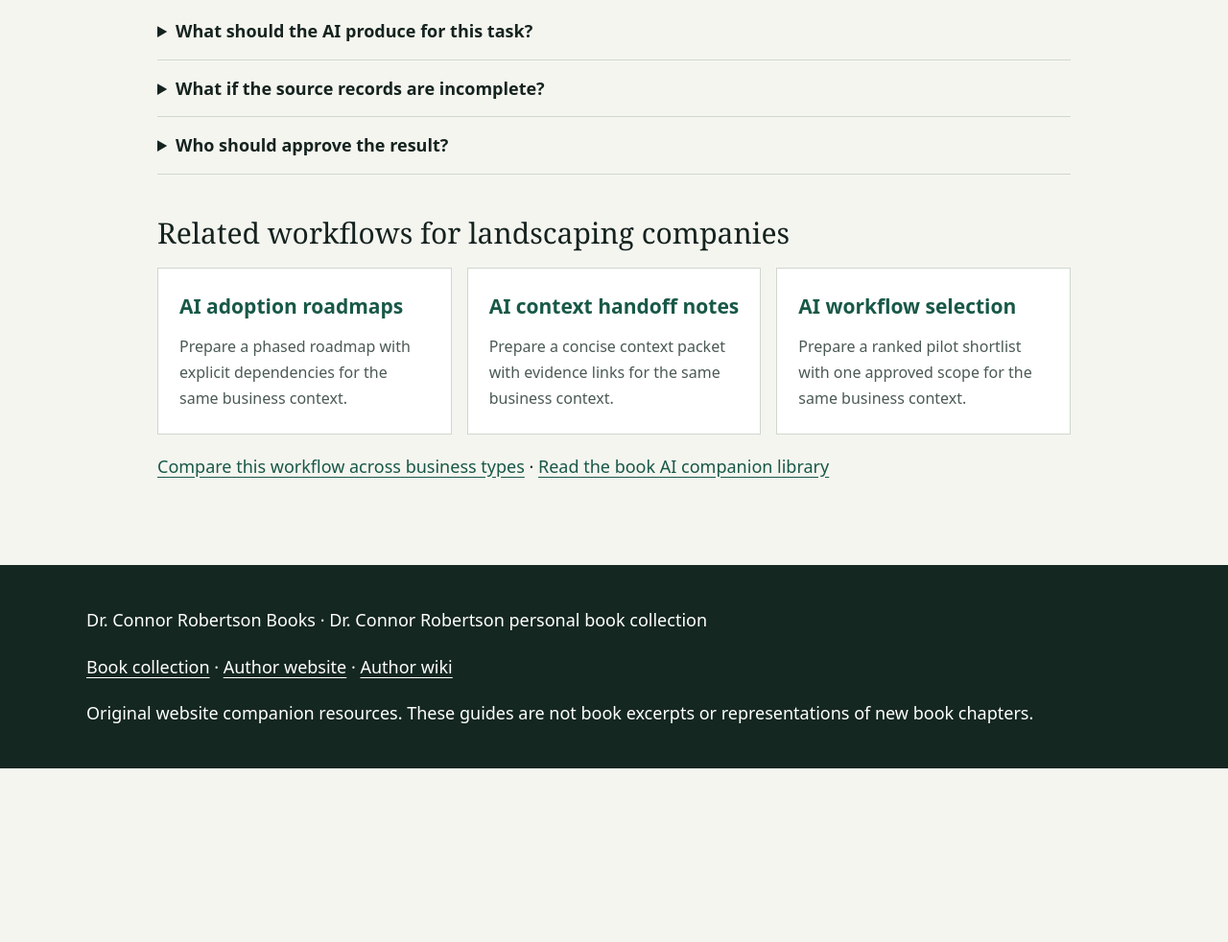
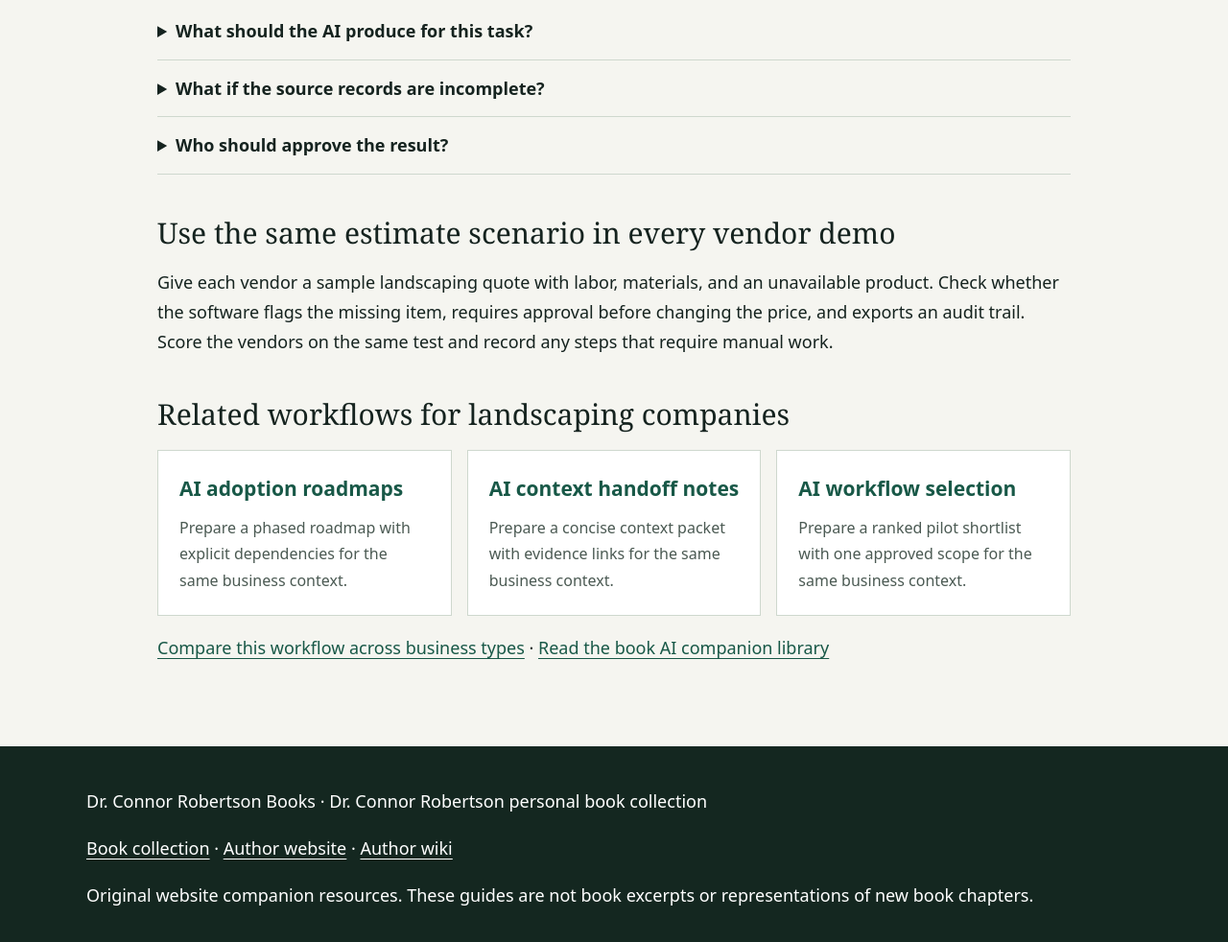
Before and after one commit to drconnorrobertson/connor-robertson-books, a plain HTML site: page workflows/ai-vendor-evaluation/landscaping-companies/index.html in a window 1280 px wide. Shown: the part 5754-6736 px from the top of the page at 96% size. Before the commit the page ends 6555 px from the top, so only its background shows below. Drawn offline with Linux system fonts and the light colour scheme.

Commit message:
Improve organic search landing page content

```diff
--- a/workflows/ai-vendor-evaluation/landscaping-companies/index.html
+++ b/workflows/ai-vendor-evaluation/landscaping-companies/index.html
@@ -82,4 +82,5 @@ End with the exact items the field operations manager must review before the out
 <details><summary>What should the AI produce for this task?</summary><p>Ask for a comparison matrix based on documented trials, using test the same task and review criteria in each candidate tool. Document export, access, retention and workflow fit using current supplied terms. Keep the site service visit reference, evidence status and review owner visible. The final result should answer the defined decision rather than expanding into unrelated recommendations.</p></details>
 <details><summary>What if the source records are incomplete?</summary><p>Mark the missing field and explain which conclusion it prevents. For this context, ask: What equipment is needed? Is the site accessible? Which service is seasonal? Assign the evidence request before treating an assumption as a verified finding.</p></details>
 <details><summary>Who should approve the result?</summary><p>The field operations manager or the person designated by the business authority table should approve the operating result. Do not assume a product capability or data policy from a generic model answer. Specialist conclusions remain with the qualified reviewer responsible for them.</p></details>
+<h2>Use the same estimate scenario in every vendor demo</h2><p>Give each vendor a sample landscaping quote with labor, materials, and an unavailable product. Check whether the software flags the missing item, requires approval before changing the price, and exports an audit trail. Score the vendors on the same test and record any steps that require manual work.</p>
 <h2>Related workflows for landscaping companies</h2><div class="cards"><a class="card" href="/workflows/ai-adoption-roadmap/landscaping-companies/"><strong>AI adoption roadmaps</strong><span>Prepare a phased roadmap with explicit dependencies for the same business context.</span></a><a class="card" href="/workflows/ai-context-handoffs/landscaping-companies/"><strong>AI context handoff notes</strong><span>Prepare a concise context packet with evidence links for the same business context.</span></a><a class="card" href="/workflows/ai-workflow-selection/landscaping-companies/"><strong>AI workflow selection</strong><span>Prepare a ranked pilot shortlist with one approved scope for the same business context.</span></a></div><p><a href="/workflows/ai-vendor-evaluation/">Compare this workflow across business types</a> · <a href="/ai-learning/">Read the book AI companion library</a></p></main><footer><div class="inner"><p>Dr. Connor Robertson Books · Dr. Connor Robertson personal book collection</p><p><a href="https://www.drconnorrobertsonbooks.com/">Book collection</a> · <a href="https://www.drconnorrobertson.com/">Author website</a> · <a href="https://www.drconnorobertson.wiki/">Author wiki</a></p><p>Original website companion resources. These guides are not book excerpts or representations of new book chapters.</p></div></footer></body></html>
```
